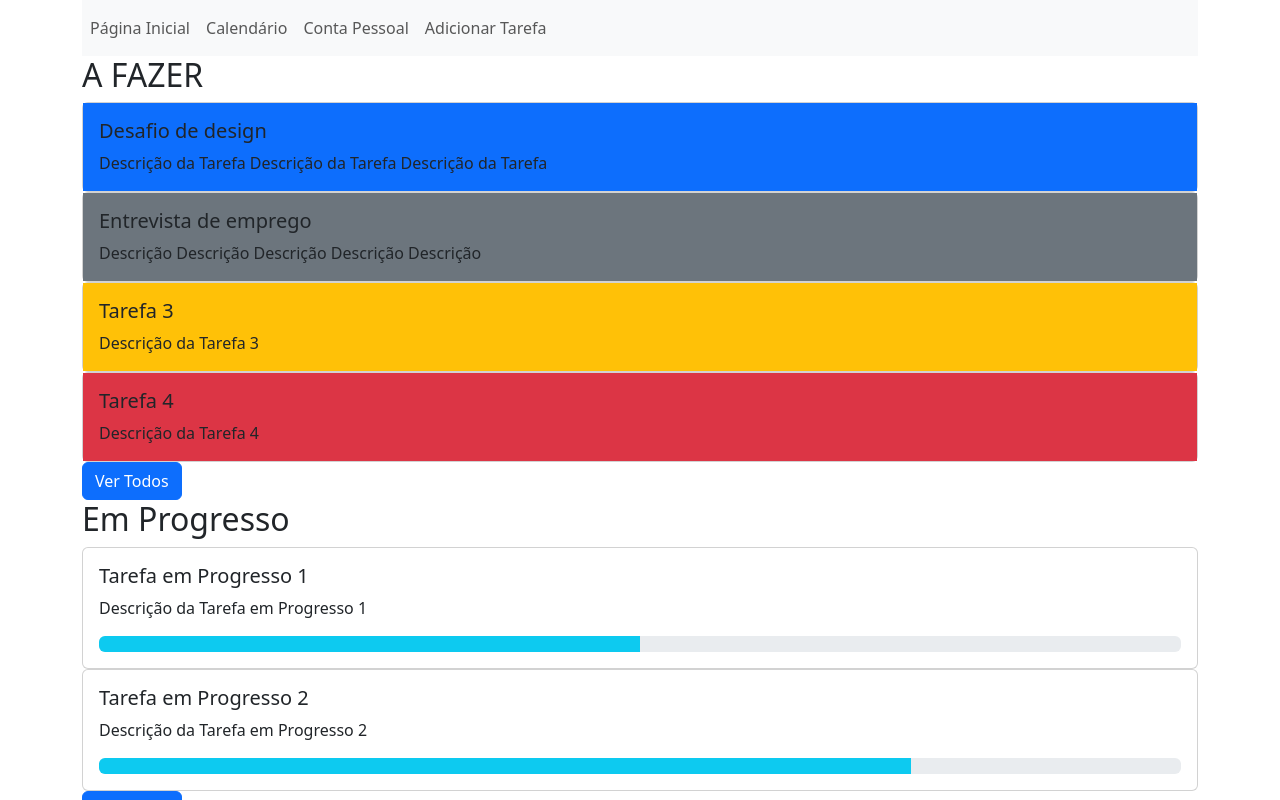
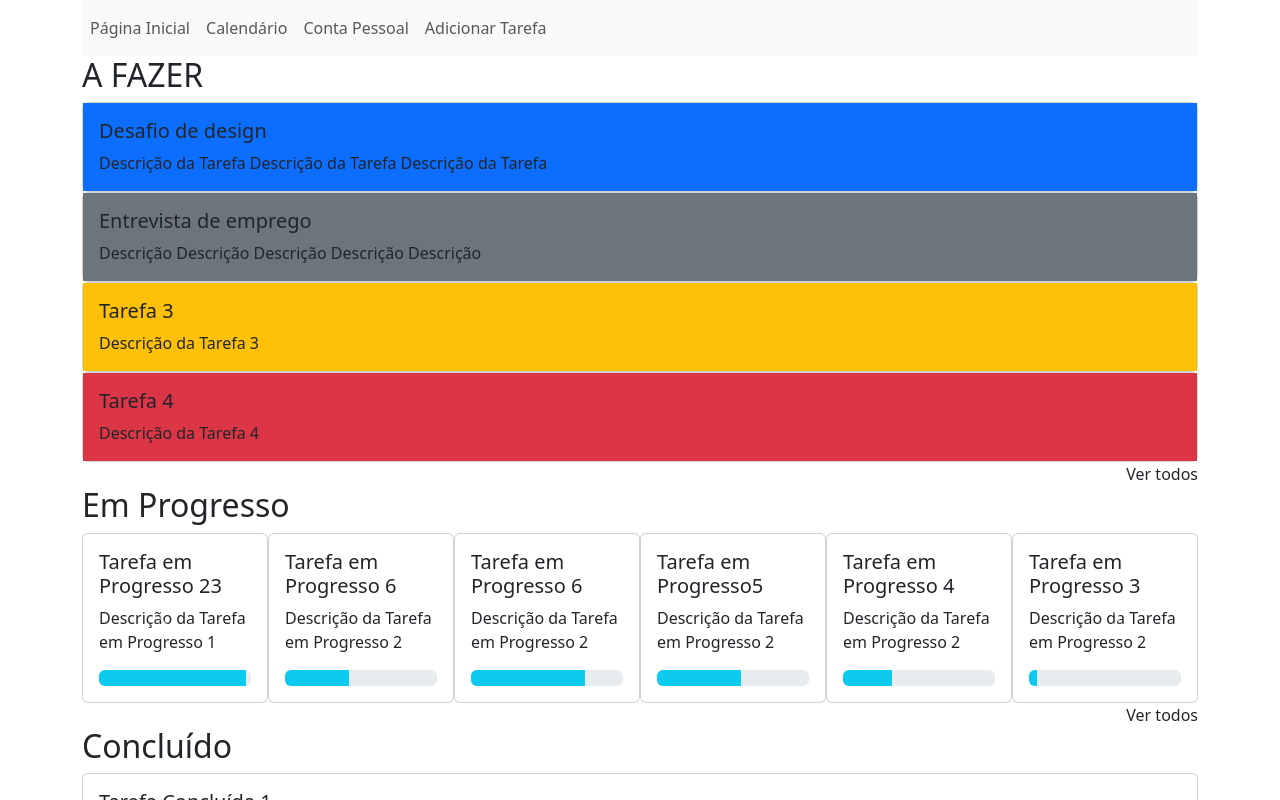
Before and after one commit to glauciobreno/gerenciador-de-tarefas, an Angular app: page /principal in a window 1280 px wide. Shown: the top 800 px of the page. Built offline with nearby package versions, Linux system fonts and the light colour scheme.

Commit message:
ajustes de animação em login e cadastro

```diff
--- a/package.json
+++ b/package.json
@@ -10,7 +10,7 @@
   },
   "private": true,
   "dependencies": {
-    "@angular/animations": "^16.1.0",
+    "@angular/animations": "^16.1.5",
     "@angular/common": "^16.1.0",
     "@angular/compiler": "^16.1.0",
     "@angular/core": "^16.1.0",
--- a/src/app/app.module.ts
+++ b/src/app/app.module.ts
@@ -9,6 +9,7 @@ import { BoasVindasComponent } from './boas-vindas/boas-vindas.component';
 import { CadastroComponent } from './cadastro/cadastro.component';
 import { CommonModule } from '@angular/common';
 import { TelaPrincipalComponent } from './tela-principal/tela-principal.component';
+import { BrowserAnimationsModule } from '@angular/platform-browser/animations';
 
 @NgModule({
   declarations: [
@@ -24,6 +25,7 @@ import { TelaPrincipalComponent } from './tela-principal/tela-principal.componen
     AppRoutingModule,
     FormsModule,
     CommonModule,
+    BrowserAnimationsModule,
   ],
   providers: [],
   bootstrap: [AppComponent],
--- a/src/app/cadastro/cadastro.component.html
+++ b/src/app/cadastro/cadastro.component.html
@@ -1,4 +1,4 @@
-<div class="container">
+<div class="container" [@slideIn]>
   <div class="row justify-content-center mt-5">
     <div class="col-md-4 cadastro-form">
       <h1>Cadastro</h1>
--- a/src/app/cadastro/cadastro.component.ts
+++ b/src/app/cadastro/cadastro.component.ts
@@ -1,10 +1,19 @@
 import { Component } from '@angular/core';
 import { Router } from '@angular/router';
+import { trigger, style, animate, transition } from '@angular/animations';
 
 @Component({
   selector: 'app-cadastro',
   templateUrl: './cadastro.component.html',
   styleUrls: ['./cadastro.component.css'],
+  animations: [
+    trigger('slideIn', [
+      transition(':enter', [
+        style({ transform: 'translateY(100%)' }),
+        animate('500ms ease-out', style({ transform: 'translateY(0)' })),
+      ]),
+    ]),
+  ],
 })
 export class CadastroComponent {
   constructor(private router: Router) {}
--- a/src/app/login/login.component.html
+++ b/src/app/login/login.component.html
@@ -1,4 +1,4 @@
-<div class="container">
+<div class="container" [@slideIn]>
   <div class="row justify-content-center mt-5">
     <div class="col-md-4 login-form">
       <h1 class="h1">Entrar</h1>
--- a/src/app/login/login.component.ts
+++ b/src/app/login/login.component.ts
@@ -1,10 +1,19 @@
 import { Component } from '@angular/core';
 import { Router } from '@angular/router';
+import { trigger, style, animate, transition } from '@angular/animations';
 
 @Component({
   selector: 'app-login',
   templateUrl: './login.component.html',
   styleUrls: ['./login.component.css'],
+  animations: [
+    trigger('slideIn', [
+      transition(':enter', [
+        style({ transform: 'translateY(100%)' }),
+        animate('500ms ease-out', style({ transform: 'translateY(0)' })),
+      ]),
+    ]),
+  ],
 })
 export class LoginComponent {
   constructor(private router: Router) {}
--- a/src/app/tela-principal/tela-principal.component.html
+++ b/src/app/tela-principal/tela-principal.component.html
@@ -26,10 +26,15 @@
       </div>
     </div>
   </div>
-  <button class="btn btn-primary" (click)="showAllTasks()">Ver Todos</button>
+  <span class="d-flex justify-content-end">Ver todos</span>
 
   <h2>Em Progresso</h2>
-  <div class="card-columns">
+  <div class="row">
+    <div class="col ">
+      <div id="carouselExampleControls" class="carousel slide " data-bs-ride="carousel">
+        <div class="carousel-inner ">
+          <div class="carousel-item active">
+            <div class="card-columns d-flex">
               <div class="card" *ngFor="let tarefa of emProgressoTarefa">
                 <div class="card-body">
                   <h5 class="card-title">{{ tarefa.titulo }}</h5>
@@ -40,7 +45,20 @@
                 </div>
               </div>
             </div>
-  <button class="btn btn-primary" (click)="showInProgressTasks()">Ver Todos</button>
+          </div>
+        </div>
+        <button class="carousel-control-prev" type="button" data-bs-target="#carouselExampleControls" data-bs-slide="prev">
+          <span class="carousel-control-prev-icon" aria-hidden="true"></span>
+          <span class="visually-hidden">Anterior</span>
+        </button>
+        <button class="carousel-control-next" type="button" data-bs-target="#carouselExampleControls" data-bs-slide="next">
+          <span class="carousel-control-next-icon" aria-hidden="true"></span>
+          <span class="visually-hidden">Próximo</span>
+        </button>
+      </div>
+    </div>
+  </div>
+  <span class="d-flex justify-content-end">Ver todos</span>
 
   <h2>Concluído</h2>
   <div class="card-columns">
--- a/src/app/tela-principal/tela-principal.component.ts
+++ b/src/app/tela-principal/tela-principal.component.ts
@@ -31,14 +31,34 @@ export class TelaPrincipalComponent {
 
   emProgressoTarefa: any[] = [
     {
-      titulo: 'Tarefa em Progresso 1',
+      titulo: 'Tarefa em Progresso 23',
       descricao: 'Descrição da Tarefa em Progresso 1',
-      completo: 50,
+      completo: 97,
     },
     {
-      titulo: 'Tarefa em Progresso 2',
+      titulo: 'Tarefa em Progresso 6',
+      descricao: 'Descrição da Tarefa em Progresso 2',
+      completo: 42,
+    },
+    {
+      titulo: 'Tarefa em Progresso 6',
       descricao: 'Descrição da Tarefa em Progresso 2',
       completo: 75,
+    },
+    {
+      titulo: 'Tarefa em Progresso5',
+      descricao: 'Descrição da Tarefa em Progresso 2',
+      completo: 55,
+    },
+    {
+      titulo: 'Tarefa em Progresso 4',
+      descricao: 'Descrição da Tarefa em Progresso 2',
+      completo: 32,
+    },
+    {
+      titulo: 'Tarefa em Progresso 3',
+      descricao: 'Descrição da Tarefa em Progresso 2',
+      completo: 5,
     },
   ];
 
```
Also changed, not shown: 1 other file (tests, documents, lock files or other folders). Lines whose indentation alone changed are shown as unchanged.
